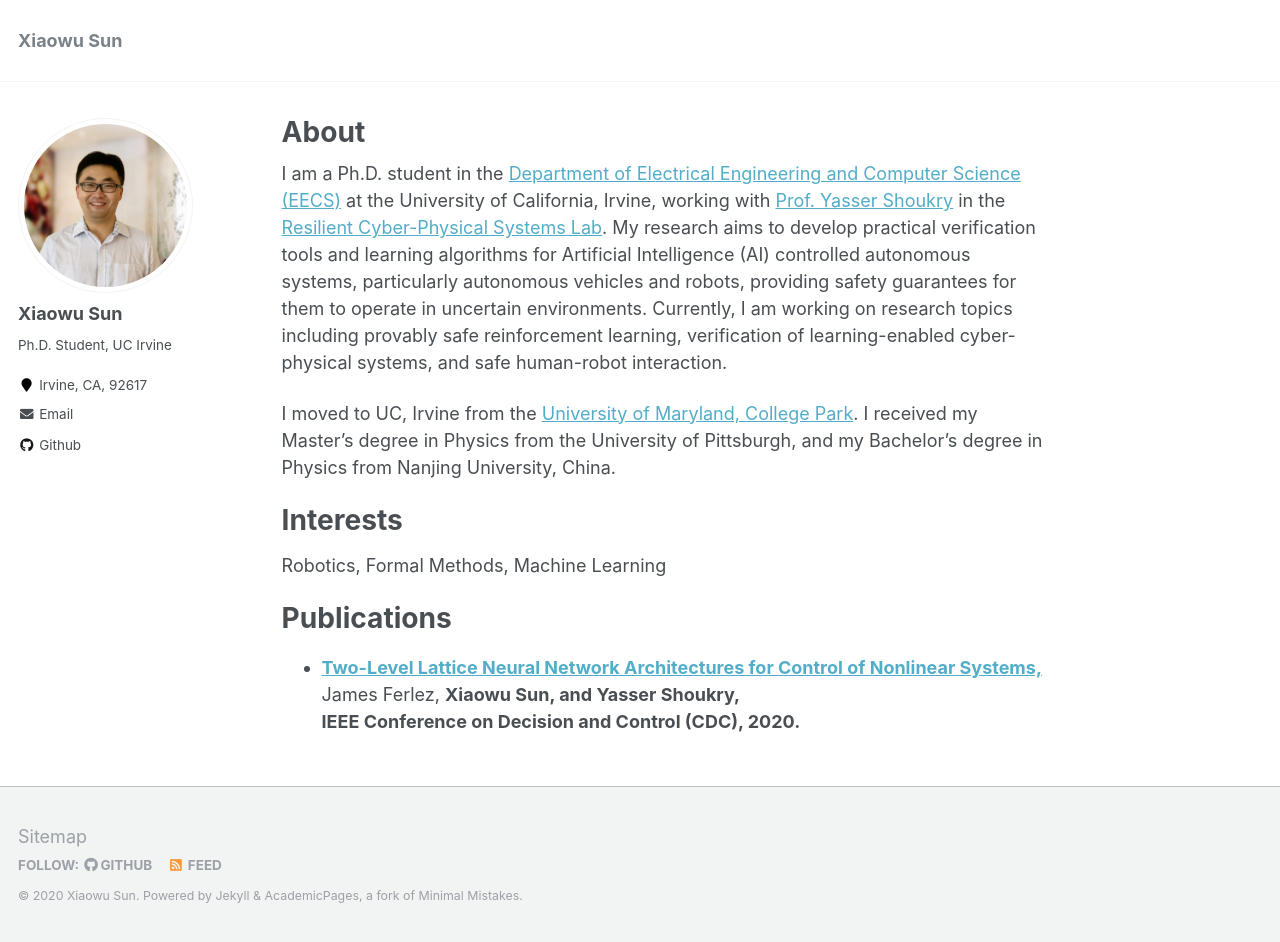
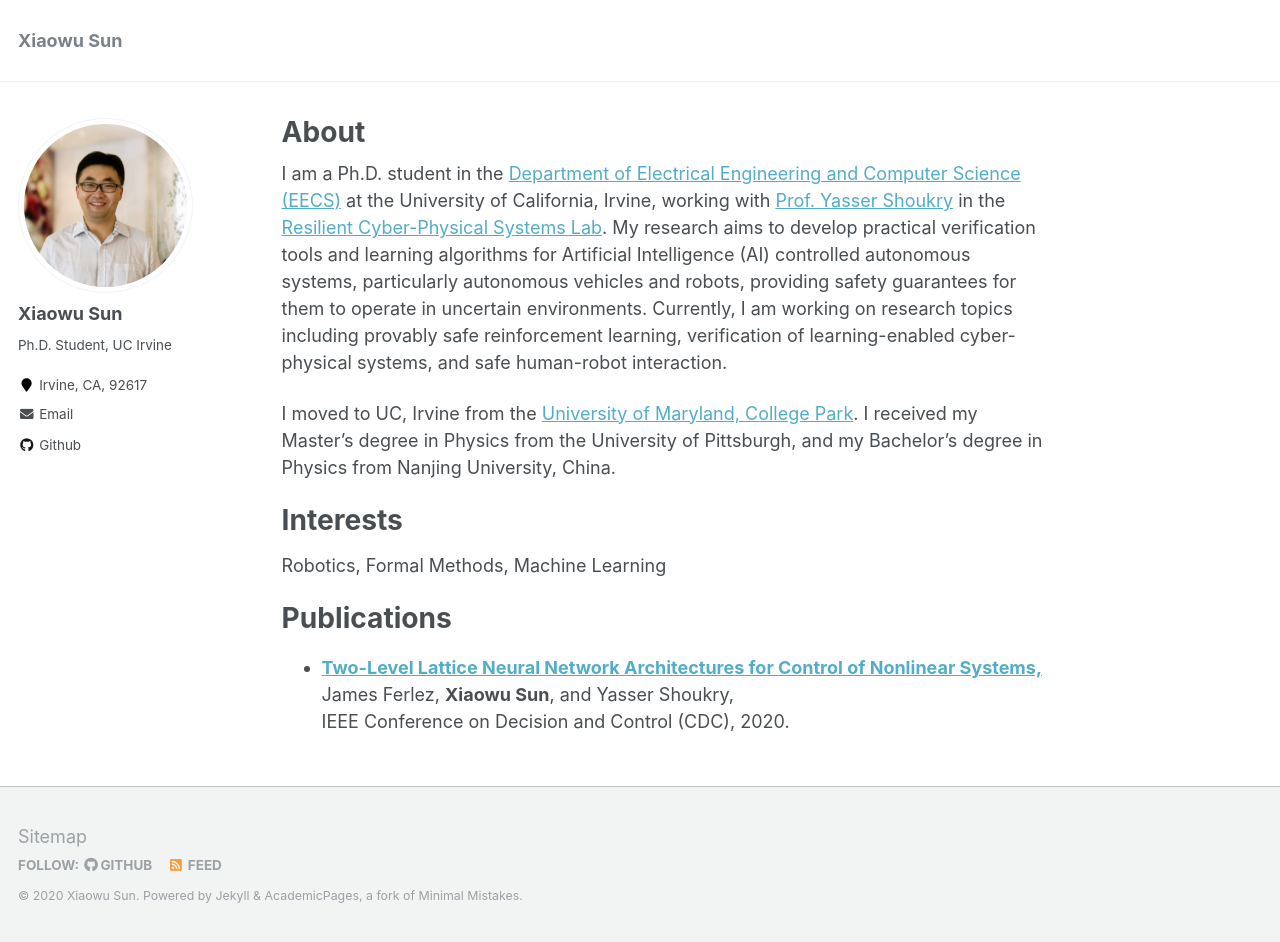
Before and after one commit to xiaowusun/xiaowusun.github.io, a Jekyll site: the page built from _pages/about.md, in a window 1280 px wide and 942 px high. Built offline with Jekyll 4.4.1, drawn with Linux system fonts in a browser that asks for light colours.

Commit message:
Initial commit

```diff
--- a/_pages/about.md
+++ b/_pages/about.md
@@ -18,5 +18,5 @@ Robotics, Formal Methods, Machine Learning
 Publications
 ======
 - [**Two-Level Lattice Neural Network Architectures for Control of Nonlinear Systems,**](https://arxiv.org/abs/2004.09628) \\
-James Ferlez, <b>Xiaowu Sun<b>, and Yasser Shoukry, \\
+James Ferlez, <b>Xiaowu Sun</b>, and Yasser Shoukry, \\
 IEEE Conference on Decision and Control (CDC), 2020.
```
